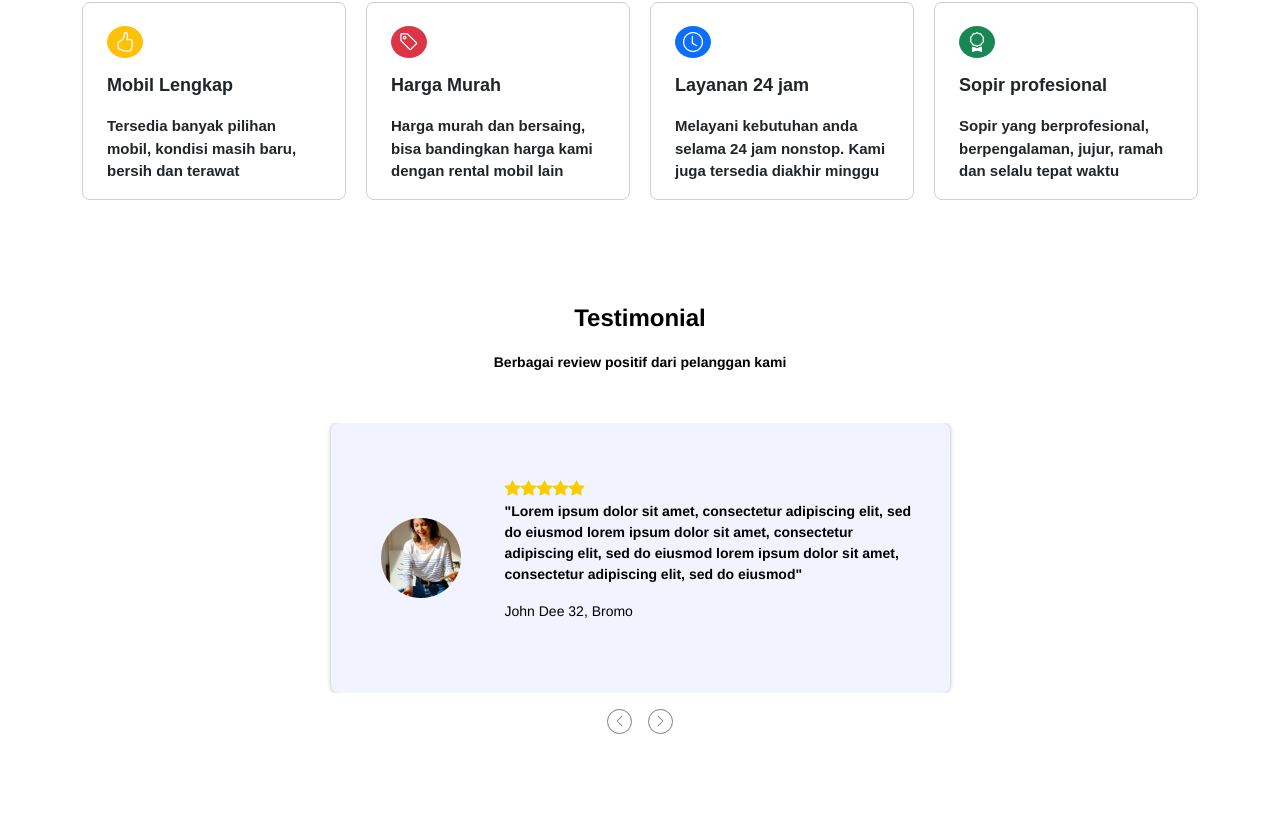
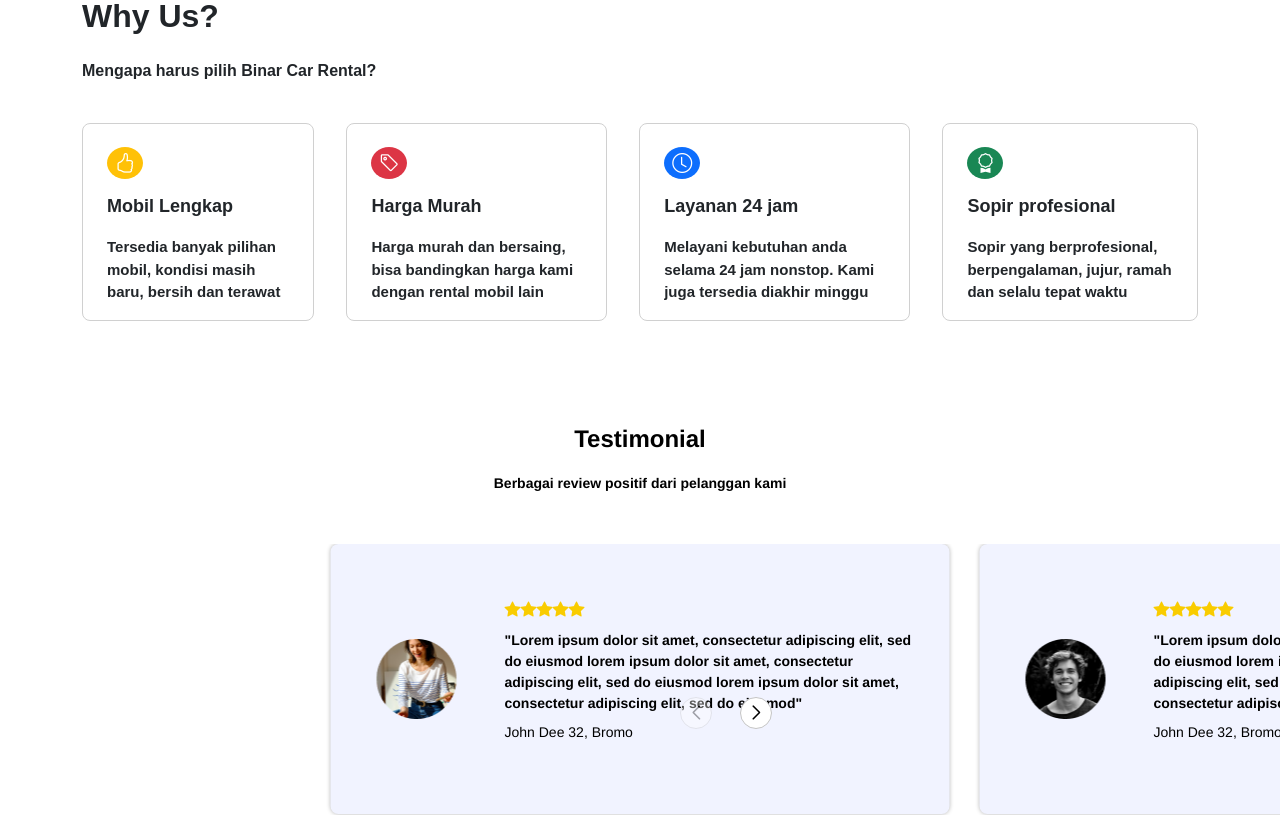
Before and after one commit to sandinofri/binar-rental, a React (Vite) app: page / in a window 1280 px wide. Shown: the part 1139-1954 px from the top of the page. Built offline with nearby package versions, Linux system fonts and the light colour scheme.

Commit message:
pull origin from master then fix ui on landing page

```diff
--- a/package.json
+++ b/package.json
@@ -20,7 +20,8 @@
     "react-dom": "^18.2.0",
     "react-router-dom": "^6.18.0",
     "react-slick": "^0.29.0",
-    "slick-carousel": "^1.8.1"
+    "slick-carousel": "^1.8.1",
+    "swiper": "^11.0.5"
   },
   "devDependencies": {
     "@types/react": "^18.2.15",
--- a/src/components/Footer/style.css
+++ b/src/components/Footer/style.css
@@ -3,16 +3,19 @@
   padding: 0;
 }
 
+.footer {
+  display: flex;
+  justify-content: space-between;
+}
+
 .footer .footer-header {
-    position: relative;
-    width: 1141px;
-    margin: auto;
-    margin-top: 150px !important;
-    margin-bottom: 50px !important;
+  display: flex;
 }
 
 .footer .footer-address {
-    width: 280px;
+  display: flex;
+  flex-direction: column;
+  justify-content: space-between;
 }
 
 .footer .footer-nav {
@@ -30,7 +33,7 @@
   margin-right: 5px;
   color: white;
   border-radius: 100%;
-    background-color: #0D28A6;
+  background-color: #0d28a6;
 }
 
 .footer .footer-text-wrapper {
@@ -46,7 +49,7 @@
   font-weight: 400;
 }
 
-@media (max-width:576px) {
+@media (max-width: 576px) {
   .footer {
     position: relative;
     width: 200px;
--- a/src/components/Hero/index.jsx
+++ b/src/components/Hero/index.jsx
@@ -1,21 +1,31 @@
 import React from "react";
-import './style.css';
-import 'bootstrap/dist/css/bootstrap.min.css';
-import Carimg from '../../assets/image/car.png'
+import "./style.css";
+import "bootstrap/dist/css/bootstrap.min.css";
+import Carimg from "../../assets/image/car.png";
 import { Link } from "react-router-dom";
 
-let Hero = ({showButton}) => {
+let Hero = ({ showButton }) => {
   return (
     <div className="hero">
       <div className="container-fluid">
         <div className="row">
           <div className="col-sm-12 col-md-6 col-lg-6 hero-left">
-                            <p className="hero-text">Sewa & Rental Mobil Terbaik di kawasan (Lokasimu)</p>
-                            <p className="hero-text-2">Selamat datang di Binar Car Rental. Kami menyediakan mobil kualitas terbaik dengan
-                                harga terjangkau. Selalu siap melayani kebutuhanmu untuk sewa mobil selama 24 jam.</p>
+            <p className="hero-text">
+              Sewa & Rental Mobil Terbaik di kawasan (Lokasimu)
+            </p>
+            <p className="hero-text-2">
+              Selamat datang di Binar Car Rental. Kami menyediakan mobil
+              kualitas terbaik dengan harga terjangkau. Selalu siap melayani
+              kebutuhanmu untuk sewa mobil selama 24 jam.
+            </p>
+            <div>
+              {" "}
               <Link className="hero-btn-wrapper" to={`/search`}>
-                                {showButton && (<button className="hero-btn">Mulai Sewa Mobil</button>)}
+                {showButton && (
+                  <button className="hero-btn">Mulai Sewa Mobil</button>
+                )}
               </Link>
+            </div>
           </div>
           <div className="col-sm-12 col-md-6 col-lg-6 hero-right">
             <div className="bg-hero">
@@ -28,4 +38,4 @@ let Hero = ({showButton}) => {
   );
 };
 
-export default Hero
+export default Hero;
--- a/src/components/Hero/style.css
+++ b/src/components/Hero/style.css
@@ -81,7 +81,7 @@
   width: 704px;
 }
 
-@media (max-width:576px) {
+@media (max-width: 576px) {
   .hero {
     height: 700px;
     margin-top: -120px;
@@ -89,8 +89,8 @@
   }
 
   .hero-text {
-        width: 70%;
-        position: relative;
+    width: 100%;
+    /* position: relative; */
     left: 0;
   }
 
@@ -105,7 +105,7 @@
     left: 0;
   }
 
-    .bg-hero {
+  .hero-right .bg-hero {
     width: 98%;
     height: 120px;
     position: absolute;
@@ -113,7 +113,7 @@
   }
 
   .hero-car {
-        height: 250px;
+    height: 230px;
     margin-top: 50px;
     width: 100%;
   }
--- a/src/components/Our Services/style.css
+++ b/src/components/Our Services/style.css
@@ -4,7 +4,7 @@
 }
 
 .services {
-    margin-top: 100px;
+  padding-top: 100px !important;
   display: flex;
   justify-content: center;
 }
@@ -58,7 +58,7 @@
   background-color: #cfd4ed;
   border-radius: 100%;
   font-size: 20px;
-    color: #0D28A6;
+  color: #0d28a6;
   display: flex;
   font-weight: 700;
 }
--- a/src/components/Testimonial/index.jsx
+++ b/src/components/Testimonial/index.jsx
@@ -1,43 +1,69 @@
-import React from 'react';
-import './style.css';
+import React from "react";
+import "./style.css";
+import { Swiper, SwiperSlide } from "swiper/react";
+
+// Import Swiper styles
+import "swiper/css";
+import "swiper/css/navigation";
+
+// import "./styles.css";
+
+// import required modules
+import { Navigation } from "swiper/modules";
 
 function Testimonial(props) {
   return (
-    <div className='testimonial' id='Testimonial'>
-      <p className='testi-p1'>Testimonial</p>
-      <p className='testi-p2'>Berbagai review positif dari pelanggan kami</p>
-      <div id="carouselExample" className="carousel slide">
-        <div className="carousel-inner">
+    <div className="testimonial" id="Testimonial">
+      <p className="testi-p1">Testimonial</p>
+      <p className="testi-p2">Berbagai review positif dari pelanggan kami</p>
+      <Swiper
+        navigation={true}
+        allowTouchMove={false}
+        modules={[Navigation]}
+        slidesPerView={"auto"}
+        centeredSlides={true}
+        spaceBetween={30}
+        className="myswiper">
         {props.data.map((Testi, index) => (
-            <div className={`carousel-item ${index === 0 ? 'active' : ''}`} key={index}>
-              <div className="list-testi">
-                <div className="testi-card">
+          <div key={index}>
+            <SwiperSlide className="testi-card">
               <div>
-                    <img className='testi-img' src={Testi.image} alt="" />
+                <img className="testi-img" src={Testi.image} alt="" />
               </div>
               <div className="testi-text">
                 {[...Array(5)].map((_, i) => (
                   <i className={`${Testi.icons} testi-star`} key={i}></i>
                 ))}
-                    <p className='testi-desc'>{Testi.description}</p>
-                    <p className='testi-name'>{Testi.name}</p>
+                <p className="testi-desc py-2">{Testi.description}</p>
+                <p className="testi-name">{Testi.name}</p>
               </div>
-                </div>
-              </div>
+            </SwiperSlide>
           </div>
         ))}
-        </div>
-        <div className='d-flex justify-content-center mt-3 gap-3'>
-          <button className="carousel-control-prev carousel-testi" type="button" data-bs-target="#carouselExample" data-bs-slide="prev">
-            <span className="carousel-control-prev-icon testi-prev" aria-hidden="true"></span>
-            {/* <span className="visually-hidden">Previous</span> */}
+
+        {/* <div className="d-flex justify-content-center mt-3 gap-3">
+          <button
+            className="carousel-control-prev carousel-testi"
+            type="button"
+            data-bs-target="#carouselExample"
+            data-bs-slide="prev">
+            <span
+              className="carousel-control-prev-icon testi-prev"
+              aria-hidden="true"></span>
+            <span className="visually-hidden">Previous</span>
           </button>
-          <button className="carousel-control-next carousel-testi" type="button" data-bs-target="#carouselExample" data-bs-slide="next">
-            <span className="carousel-control-next-icon testi-next" aria-hidden="true"></span>
-            {/* <span className="visually-hidden">Next</span> */}
+          <button
+            className="carousel-control-next carousel-testi"
+            type="button"
+            data-bs-target="#carouselExample"
+            data-bs-slide="next">
+            <span
+              className="carousel-control-next-icon testi-next"
+              aria-hidden="true"></span>
+            <span className="visually-hidden">Next</span>
           </button>
-        </div>
-      </div>
+        </div> */}
+      </Swiper>
     </div>
   );
 }
--- a/src/components/Testimonial/style.css
+++ b/src/components/Testimonial/style.css
@@ -4,7 +4,8 @@
 }
 
 .testimonial {
-    content: '';
+  content: "";
+  padding-top: 100px !important;
 }
 
 .testi-p1 {
@@ -12,7 +13,6 @@
   font-weight: 700;
   color: #000000;
   font-size: 24px;
-    margin-top: 100px;
   text-align: center;
 }
 
@@ -31,27 +31,65 @@
   justify-content: center;
 }
 
-.list-testi {
+/* .list-testi {
   display: flex;
   justify-content: center;
+} */
+
+.swiper {
+  height: 350px;
+}
+
+.swiper-button-prev,
+.swiper-button-next {
+  background-color: white;
+  color: black !important;
+  width: 32px !important;
+  height: 32px !important;
+  border-radius: 50%;
+  border: 1px solid #c4c4c4;
+  bottom: 10px;
+  /* z-index: 10 !important; */
+}
+
+.swiper-button-next {
+  left: 740px !important;
+}
+.swiper-button-prev {
+  left: 680px !important;
+}
+
+.swiper-button-prev:after,
+.swiper-button-next:after {
+  font-size: 14px !important;
+  font-weight: 900;
+
+  /* position: relative; */
+}
+
+.swiper-button-prev:active,
+.swiper-button-next:active {
+  background-color: #5cb85f;
+  color: white !important;
 }
 
 .testi-card {
-    width: 619px;
-    height: 270px;
+  width: 619px !important;
+  height: 270px !important;
   background-color: #f1f3ff;
   border-radius: 8px;
-    box-shadow: 0px 0px 4px 0px rgba(0, 0, 0, 0.30);
-    display: flex;
+  box-shadow: 0px 0px 4px 0px rgba(0, 0, 0, 0.3);
+  display: flex !important;
   justify-content: space-between;
   align-items: center;
 }
 
 .testi-card .testi-img {
-    width: 80px;
+  /* width: 80px;
   height: 80px;
   position: relative;
-    left: 50px;
+  left: 50px; */
+  padding: 95px 46px !important;
 }
 
 .testi-card .testi-text {
@@ -66,6 +104,7 @@
   font-weight: 700;
   color: #000000;
   font-size: 14px;
+  margin: 0;
 }
 
 .testi-card .testi-name {
@@ -91,7 +130,7 @@
 }
 
 .carousel-testi:hover {
-    background-color: #5CB85F;
+  background-color: #5cb85f;
 }
 
 .testi-prev,
@@ -104,32 +143,26 @@
   filter: invert(0%);
 }
 
-@media (max-width:576px) {
+@media (max-width: 576px) {
   .testimonial .testi-card {
     width: 300px;
     height: 390px;
   }
 
   .testimonial .testi-desc {
-        width: 230px;
   }
 
   .testimonial .testi-text {
-        position: relative;
-        right: 60px;
-        top: 60px;
   }
 
   .testimonial .testi-star {
-        position: relative;
-        left: 90px;
-        bottom: 10px;
   }
 
   .testimonial .testi-img {
-        position: relative;
-        bottom: 120px;
-        left: 130px;
   }
 
+  .swiper-wrapper {
+    display: flex;
+    overflow: hidden;
   }
+}
--- a/src/components/WhyUsCard/style.css
+++ b/src/components/WhyUsCard/style.css
@@ -5,24 +5,24 @@
 }
 
 .whyus {
+  padding-top: 100px;
   display: flex;
   align-items: center;
   justify-content: center;
+  gap: 16px;
 }
 
 .whyus-text {
   font-weight: 700;
-    margin-left: 10px;
 }
 
 .whyus-p {
   font-weight: 700;
-    margin-left: 10px;
-    margin-bottom: 35px;
+  margin-bottom: 24px;
 }
 
 .whyus-content {
-    gap: 20px;
+  gap: 32px;
   display: flex;
   justify-content: center;
 }
@@ -31,8 +31,8 @@
   font-size: 15px;
   padding: 24px 24px 0px 24px;
   border-radius: 8px;
-    border: 1px solid #D0D0D0;
-    width: 268px;
+  border: 1px solid #d0d0d0;
+  /* width: 268px; */
 }
 
 .bi-award,
```
Also changed, not shown: src/components/Footer/index.jsx (+36 -18 lines), 1 other file (tests, documents, lock files or other folders). Lines whose indentation alone changed are shown as unchanged.
